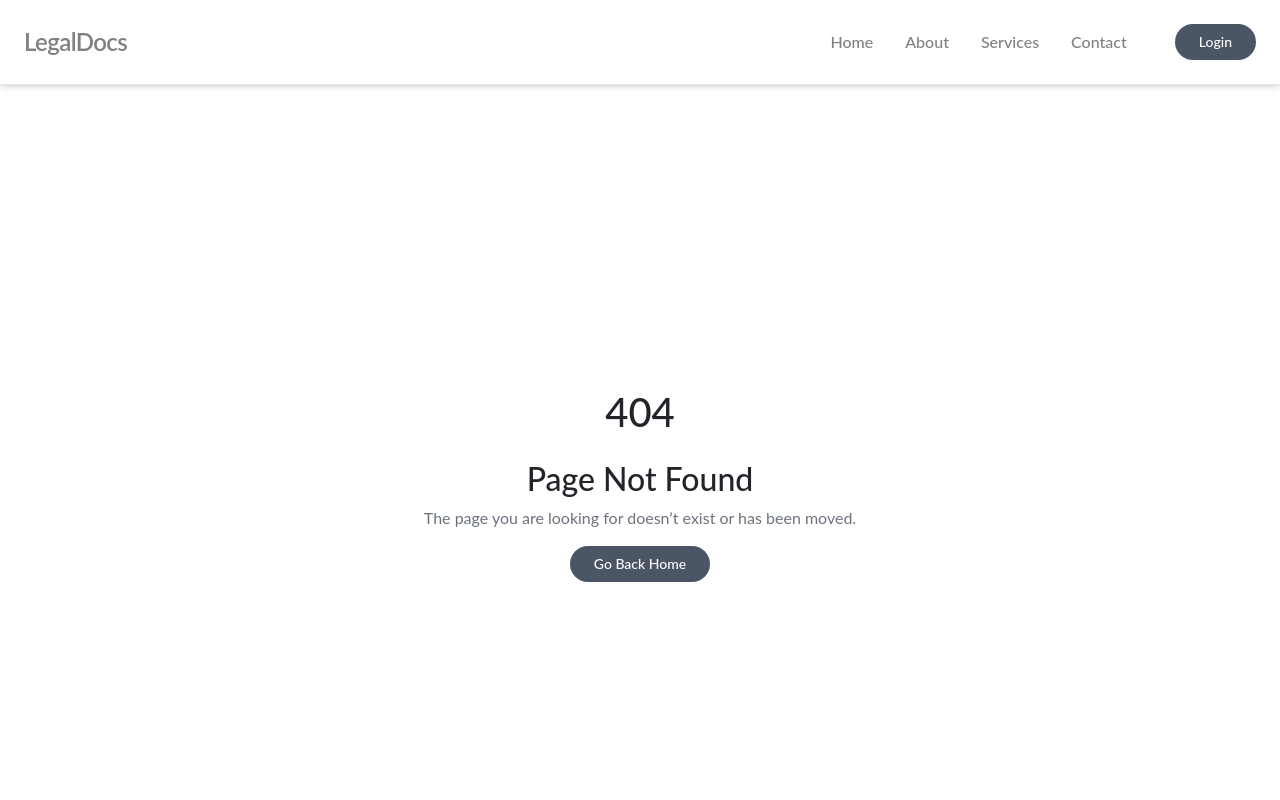
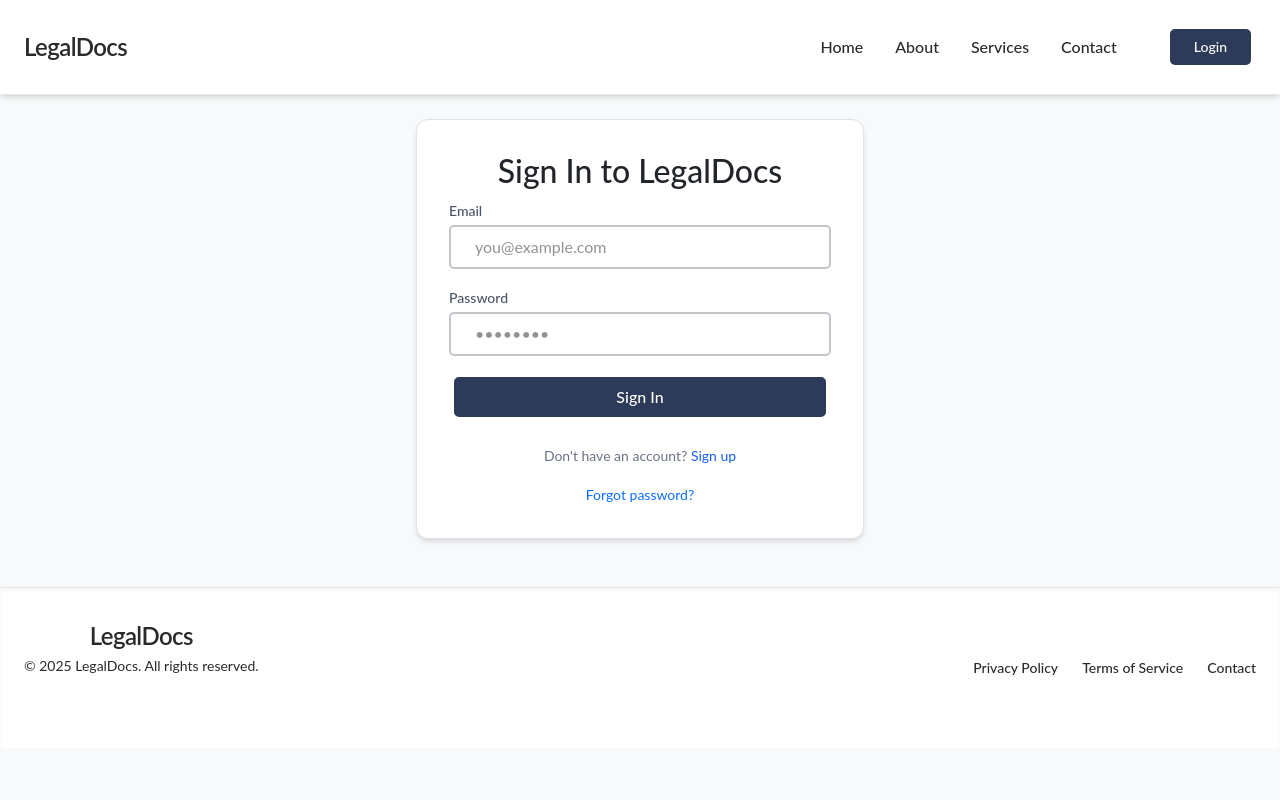
Before and after one commit to LegalDocs-Generator/frontend, a React (Vite) app in the folder client/: page /login in a window 1280 px wide. Shown: the top 800 px of the page. Built offline with nearby package versions, Linux system fonts and the light colour scheme.

Commit message:
Added Auth Page

```diff
--- a/client/src/App.css
+++ b/client/src/App.css
@@ -55,3 +55,12 @@ body{
 .previous:hover {
    border:5px solid #cacbcc;
 }
+
+/*Navbars*/
+.navbar-element{
+  color: #2a2a2a;
+}
+
+.navbar-element:hover{
+  color: #15945a;
+}
--- a/client/src/components/Footer.jsx
+++ b/client/src/components/Footer.jsx
@@ -8,12 +8,11 @@ const Footer = () => {
         <div className="mb-4 md:mb-0">
           <Link
             to="/"
-            className="text-2xl font-semibold tracking-tight text-decoration-none"
-            style={{ color: "gray" }}
+            className="text-2xl font-semibold tracking-tight text-decoration-none navbar-element"
           >
             LegalDocs
           </Link>
-          <p className="mt-1 text-sm" style={{ color: "gray" }}>
+          <p className="mt-1 text-sm  navbar-element">
             © {new Date().getFullYear()} LegalDocs. All rights reserved.
           </p>
         </div>
@@ -22,22 +21,19 @@ const Footer = () => {
         <div className="flex flex-wrap justify-center md:justify-end gap-4">
           <Link
             to="/privacy"
-            className="text-sm font-medium text-decoration-none"
-            style={{ color: "gray" }}
+            className="text-sm font-medium text-decoration-none navbar-element"
           >
             Privacy Policy
           </Link>
           <Link
             to="/terms"
-            className="text-sm font-medium text-decoration-none"
-            style={{ color: "gray" }}
+            className="text-sm font-medium text-decoration-none navbar-element"
           >
             Terms of Service
           </Link>
           <Link
             to="/contact"
-            className="text-sm font-medium text-decoration-none"
-            style={{ color: "gray" }}
+            className="text-sm font-medium text-decoration-none navbar-element"
           >
             Contact
           </Link>
--- a/client/src/components/Navbar.jsx
+++ b/client/src/components/Navbar.jsx
@@ -20,8 +20,7 @@ const Navbar = () => {
         {/* Logo */}
         <Link
           to="/"
-          className="text-2xl text-decoration-none font-semibold tracking-tight"
-          style={{color:"gray"}}
+          className="text-2xl text-decoration-none font-semibold tracking-tight navbar-element"
         >
           LegalDocs
         </Link>
@@ -32,15 +31,14 @@ const Navbar = () => {
             <Link
               key={link.to}
               to={link.to}
-              className="text-decoration-none font-medium transition-colors duration-300"
-              style={{color:"gray"}}
+              className="text-decoration-none font-medium transition-colors duration-300 navbar-element"
             >
               {link.label}
             </Link>
           ))}
           <Link
             to="/login"
-            className="ml-4 bg-gray-600 text-decoration-none text-white px-4 py-2 rounded-full text-sm font-medium hover:bg-blue-700 transition-all"
+            className="button ml-4 save_button text-decoration-none text-white px-4 py-2 rounded-full text-sm font-medium hover:bg-blue-700 transition-all"
           >
             Login
           </Link>
@@ -50,8 +48,7 @@ const Navbar = () => {
         <div className="md:hidden">
           <button
             onClick={toggleMenu}
-            className="text-2xl focus:outline-none"
-            style={{color:"black"}}
+            className="text-2xl focus:outline-none  navbar-element"
           >
             {menuOpen ? <FiX /> : <FiMenu />}
           </button>
@@ -66,8 +63,7 @@ const Navbar = () => {
               key={link.to}
               to={link.to}
               onClick={() => setMenuOpen(false)}
-              className="block font-medium  text-decoration-none hover:text-gray-800 transition-colors"
-              style={{color:"gray"}}
+              className="block font-medium  text-decoration-none hover:text-gray-800 transition-colors navbar-element"
             >
               {link.label}
             </Link>
@@ -75,7 +71,7 @@ const Navbar = () => {
           <Link
             to="/login"
             onClick={() => setMenuOpen(false)}
-            className="inline-block mt-2 bg-gray-600 text-decoration-none text-white px-4 py-2 rounded-full text-sm font-medium hover:bg-blue-700 transition"
+            className="button save_button inline-block mt-2 text-decoration-none text-white px-4 py-2 rounded-full text-sm font-medium transition"
           >
             Login
           </Link>
--- a/client/src/main.jsx
+++ b/client/src/main.jsx
@@ -9,6 +9,7 @@ import Form100 from './pages/forms/Form100.jsx'
 import Form101 from './pages/forms/Form101.jsx'
 import Form102 from './pages/forms/Form102.jsx'
 import Form97 from './pages/forms/Form97.jsx'
+import AuthPage from './pages/AuthPage.jsx'
 
 const router = createBrowserRouter([
   {
@@ -18,6 +19,10 @@ const router = createBrowserRouter([
       {
         path:'/',
         element: <Form97/>
+      },
+      {
+        path:'/login',
+        element: <AuthPage/>
       },
       {
         path:'*',
--- /dev/null
+++ b/client/src/pages/AuthPage.jsx
@@ -0,0 +1,93 @@
+import { useState } from 'react';
+import { Link } from 'react-router-dom';
+
+const AuthPage = () => {
+    const [isLogin, setIsLogin] = useState(true);
+
+    const toggleForm = () => setIsLogin(!isLogin);
+
+    return (
+        <div className=" mt-4 mb-4 flex items-center justify-center px-4">
+            <div className="bg-white p-8 rounded-xl shadow-md w-full max-w-md border border-gray-200">
+                <h2 className="text-2xl font-semibold text-gray-700 mb-6 text-center">
+                    {isLogin ? 'Sign In to LegalDocs' : 'Create an Account'}
+                </h2>
+
+                <form className="space-y-4">
+                    {!isLogin && (
+                        <div>
+                            <label className="block text-sm font-medium text-gray-600 mb-1">
+                                Full Name
+                            </label>
+                            <input
+                                type="text"
+                                className="w-full input px-4 py-2 rounded-md"
+                                placeholder="Your Name"
+                            />
+                        </div>
+                    )}
+
+                    <div>
+                        <label className="block text-sm font-medium text-gray-600 mb-1">
+                            Email
+                        </label>
+                        <input
+                            type="email"
+                            className="w-full input px-4 py-2 rounded-md"
+                            placeholder="you@example.com"
+                        />
+                    </div>
+
+                    {!isLogin && <div>
+                        <label className="block text-sm font-medium text-gray-600 mb-1">
+                            Phone
+                        </label>
+                        <input
+                            type="number"
+                            className="w-full input px-4 py-2 rounded-md"
+                            placeholder="Contact Number"
+                        />
+                    </div>}
+
+                    <div>
+                        <label className="block text-sm font-medium text-gray-600 mb-1">
+                            Password
+                        </label>
+                        <input
+                            type="password"
+                            className="w-full input  px-4 py-2 rounded-md"
+                            placeholder="••••••••"
+                        />
+                    </div>
+
+                    <button
+                        type="submit"
+                        className="w-full button save_button text-white py-2 rounded-md font-medium hover:bg-blue-700 transition"
+                    >
+                        {isLogin ? 'Sign In' : 'Sign Up'}
+                    </button>
+                </form>
+
+                <p className="mt-4 text-sm text-gray-500 text-center">
+                    {isLogin ? "Don't have an account?" : 'Already have an account?'}{' '}
+                    <button
+                        onClick={toggleForm}
+                        className="text-blue-600 hover:underline ml-1"
+                    >
+                        {isLogin ? 'Sign up' : 'Sign in'}
+                    </button>
+                </p>
+
+                {isLogin && (
+                    <div className="mt-3 text-center">
+                        <Link to="/forgot-password" className="text-sm text-decoration-none text-gray-500 hover:underline">
+                            Forgot password?
+                        </Link>
+                    </div>
+                )}
+            </div>
+        </div>
+    );
+};
+
+export default AuthPage;
--- a/client/src/pages/PageNotFound.jsx
+++ b/client/src/pages/PageNotFound.jsx
@@ -12,7 +12,7 @@ const NotFound = () => {
       </p>
       <Link
         to="/"
-        className="bg-gray-600 text-decoration-none text-white px-6 py-2 rounded-full text-sm font-medium hover:bg-gray-500 transition"
+        className="button save_button text-decoration-none text-white px-6 py-2 rounded-full text-sm font-medium transition"
       >
         Go Back Home
       </Link>
```
